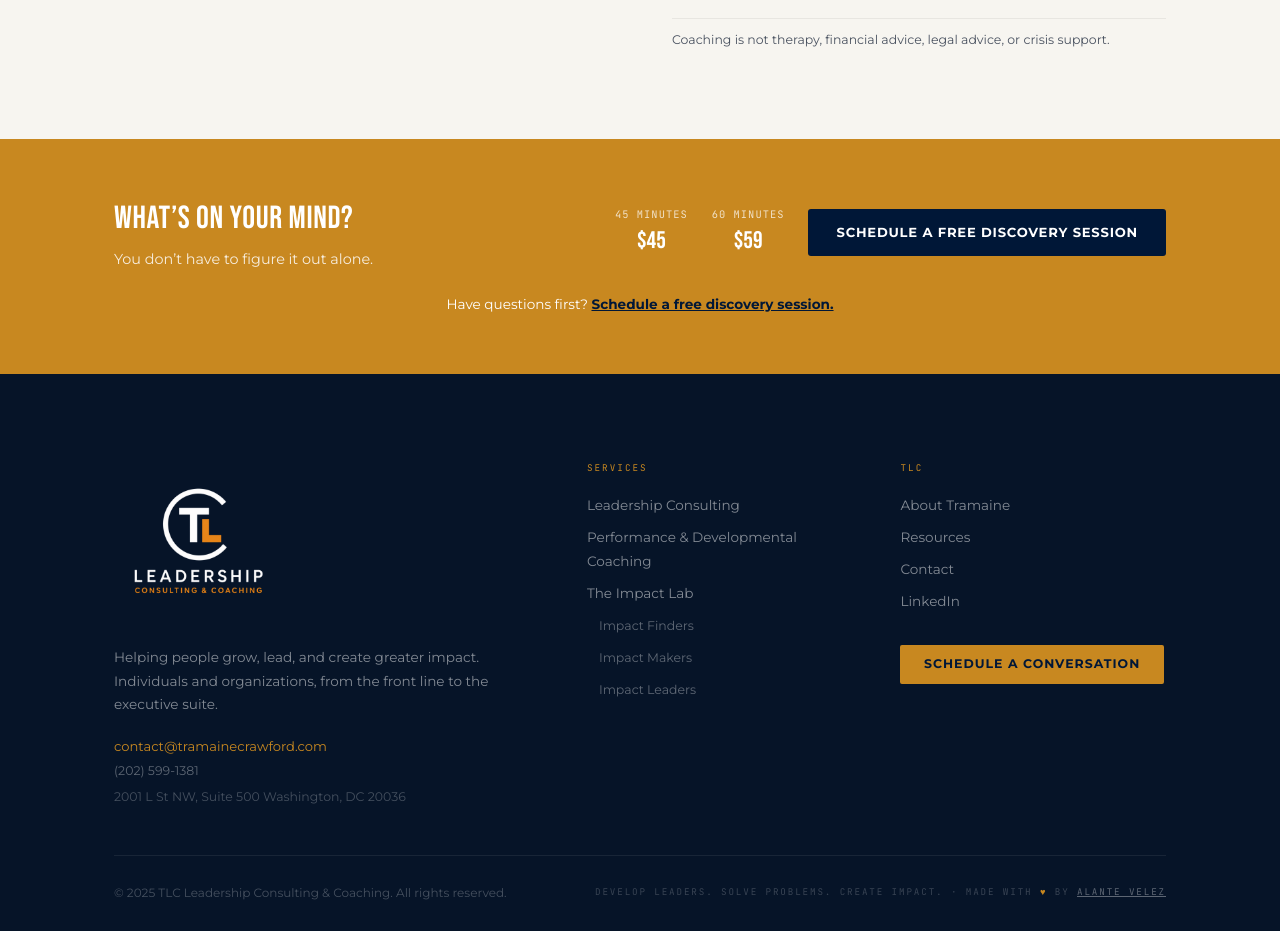
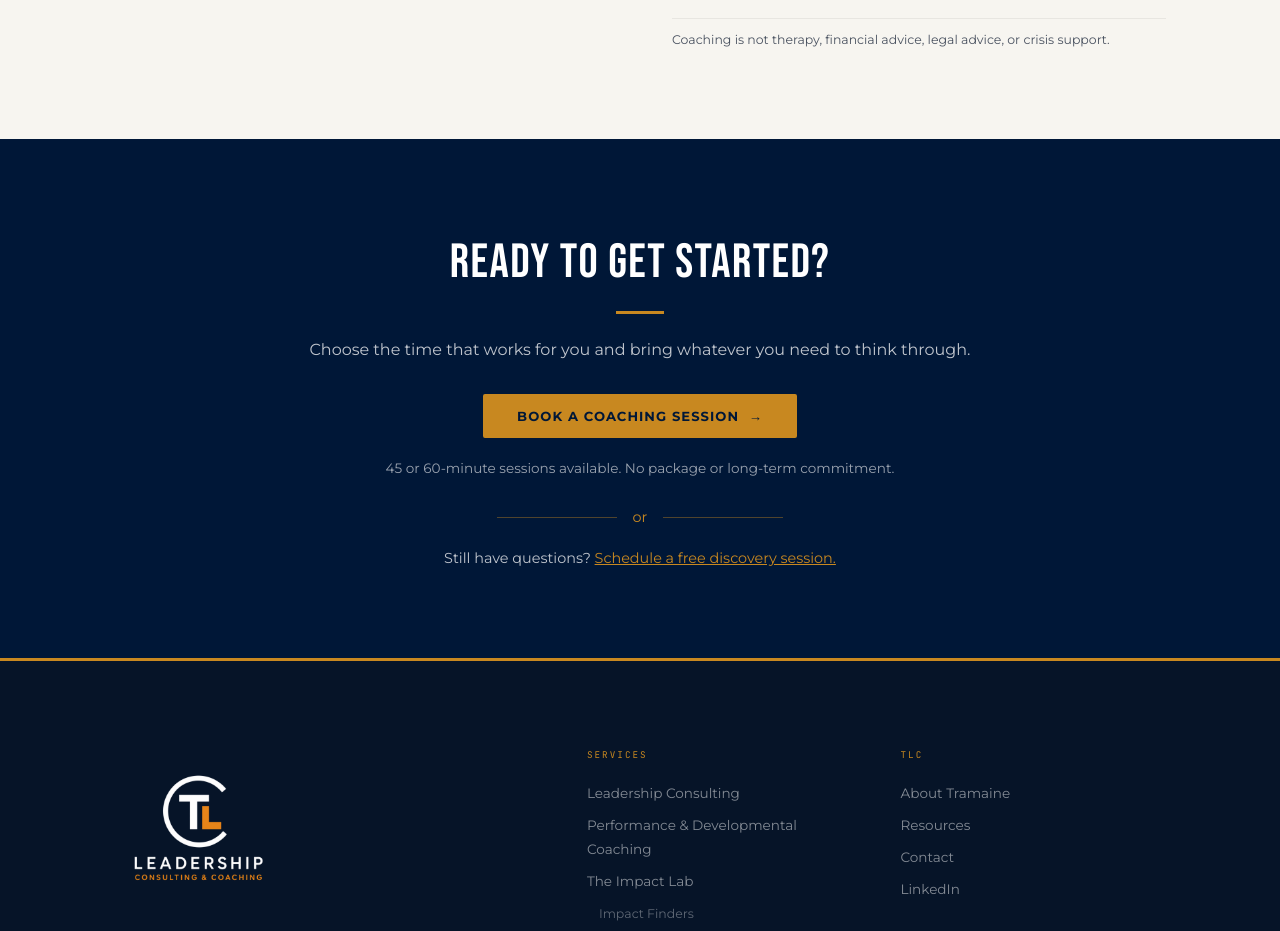
Before and after one commit to avelez94/TLC, a Next.js app: page /parent-coaching in a window 1280 px wide. Shown: the part 2820-3751 px from the top of the page. Built offline with nearby package versions, Linux system fonts and the light colour scheme.

Commit message:
Redesign bottom CTA band on parent coaching page

```diff
--- a/src/app/(public)/parent-coaching/page.tsx
+++ b/src/app/(public)/parent-coaching/page.tsx
@@ -95,7 +95,7 @@
       </section>
 
       {/* PRICING */}
-      <section style={{ background: 'white', padding: 'clamp(3.5rem, 7vw, 6rem) 0' }} aria-label="Choose the time you need">
+      <section id="pricing" style={{ background: 'white', padding: 'clamp(3.5rem, 7vw, 6rem) 0' }} aria-label="Choose the time you need">
         <div className="container">
           <h2 className="reveal" style={{ fontFamily: "'Bebas Neue', sans-serif", fontSize: 'clamp(1.75rem, 4vw, 2.75rem)', color: 'var(--navy)', letterSpacing: '0.03em', textAlign: 'center', marginBottom: '2.5rem' }}>
             Choose the time you need
@@ -171,31 +171,30 @@
       </section>
 
       {/* CTA BAND */}
-      <section style={{ background: 'var(--gold)', padding: 'clamp(2.5rem, 5vw, 3.5rem) 0' }} aria-label="Get started">
-        <div className="container reveal cta-band" style={{ display: 'flex', justifyContent: 'space-between', alignItems: 'center', flexWrap: 'wrap', gap: '1.5rem' }}>
-          <div>
-            <h3 style={{ fontFamily: "'Bebas Neue', sans-serif", fontSize: 'clamp(1.5rem, 3vw, 2rem)', color: 'white', letterSpacing: '0.02em', marginBottom: '0.35rem' }}>What&rsquo;s on your mind?</h3>
-            <p style={{ color: 'rgba(255,255,255,0.85)', fontSize: '0.9rem' }}>You don&rsquo;t have to figure it out alone.</p>
+      <section style={{ background: 'var(--navy)', padding: 'clamp(3.5rem, 7vw, 5.5rem) 0', textAlign: 'center' }} aria-label="Get started">
+        <div className="container reveal">
+          <h2 style={{ fontFamily: "'Bebas Neue', sans-serif", fontSize: 'clamp(1.9rem, 4.5vw, 3rem)', color: 'white', letterSpacing: '0.03em', marginBottom: '0.75rem' }}>
+            Ready to Get Started?
+          </h2>
+          <div style={{ width: '3rem', height: '3px', background: 'var(--gold)', margin: '0 auto 1.5rem' }} />
+          <p style={{ color: 'rgba(255,255,255,0.75)', fontSize: '1rem', marginBottom: '2rem' }}>
+            Choose the time that works for you and bring whatever you need to think through.
+          </p>
+          <a href="#pricing" className="btn btn-primary" style={{ display: 'inline-flex', alignItems: 'center', gap: '0.6rem', marginBottom: '1.25rem' }}>
+            Book a Coaching Session <span aria-hidden="true">&#8594;</span>
+          </a>
+          <p style={{ color: 'rgba(255,255,255,0.6)', fontSize: '0.85rem', marginBottom: '1.75rem' }}>
+            45 or 60-minute sessions available. No package or long-term commitment.
+          </p>
+          <div style={{ display: 'flex', alignItems: 'center', justifyContent: 'center', gap: '1rem', marginBottom: '1.25rem' }}>
+            <div style={{ flex: '0 1 120px', height: '1px', background: 'rgba(200,136,32,0.4)' }} />
+            <span style={{ color: 'var(--gold)', fontSize: '0.9rem' }}>or</span>
+            <div style={{ flex: '0 1 120px', height: '1px', background: 'rgba(200,136,32,0.4)' }} />
           </div>
-          <div style={{ display: 'flex', alignItems: 'center', gap: '1.5rem', flexWrap: 'wrap' }}>
-            <div style={{ display: 'flex', gap: '1.5rem' }}>
-              <div style={{ textAlign: 'center' }}>
-                <span style={{ display: 'block', fontFamily: "'JetBrains Mono', monospace", fontSize: '0.65rem', letterSpacing: '0.1em', color: 'rgba(255,255,255,0.75)', textTransform: 'uppercase' }}>45 Minutes</span>
-                <span style={{ fontFamily: "'Bebas Neue', sans-serif", fontSize: '1.5rem', color: 'white' }}>$45</span>
-              </div>
-              <div style={{ textAlign: 'center' }}>
-                <span style={{ display: 'block', fontFamily: "'JetBrains Mono', monospace", fontSize: '0.65rem', letterSpacing: '0.1em', color: 'rgba(255,255,255,0.75)', textTransform: 'uppercase' }}>60 Minutes</span>
-                <span style={{ fontFamily: "'Bebas Neue', sans-serif", fontSize: '1.5rem', color: 'white' }}>$59</span>
-              </div>
-            </div>
-            <a href={discoveryLink} target="_blank" rel="noopener noreferrer" style={{ display: 'inline-block', background: 'var(--navy)', color: 'white', padding: '0.85rem 1.75rem', borderRadius: '3px', fontFamily: "'Montserrat', sans-serif", fontSize: '0.82rem', fontWeight: 700, letterSpacing: '0.06em', textTransform: 'uppercase', textDecoration: 'none' }}>
-              Schedule a Free Discovery Session
-            </a>
-          </div>
+          <p style={{ color: 'rgba(255,255,255,0.75)', fontSize: '0.9rem' }}>
+            Still have questions? <a href={discoveryLink} target="_blank" rel="noopener noreferrer" style={{ color: 'var(--gold)', textDecoration: 'underline' }}>Schedule a free discovery session.</a>
+          </p>
         </div>
-        <p style={{ textAlign: 'center', color: 'white', fontSize: '0.85rem', marginTop: '1.5rem' }}>
-          Have questions first? <a href={discoveryLink} target="_blank" rel="noopener noreferrer" style={{ color: 'var(--navy)', fontWeight: 700, textDecoration: 'underline' }}>Schedule a free discovery session.</a>
-        </p>
       </section>
 
       <style>{`
@@ -208,7 +207,6 @@
           .topics-grid { grid-template-columns: 1fr 1fr !important; }
           .pricing-grid { grid-template-columns: 1fr !important; }
           .session-info-grid { grid-template-columns: 1fr !important; }
-          .cta-band { flex-direction: column; align-items: flex-start !important; }
         }
         @media (max-width: 480px) {
           .topics-grid { grid-template-columns: 1fr !important; }
```
